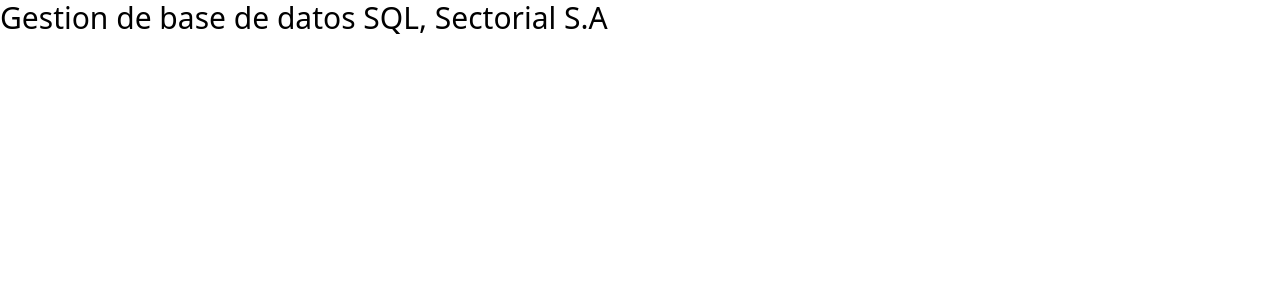
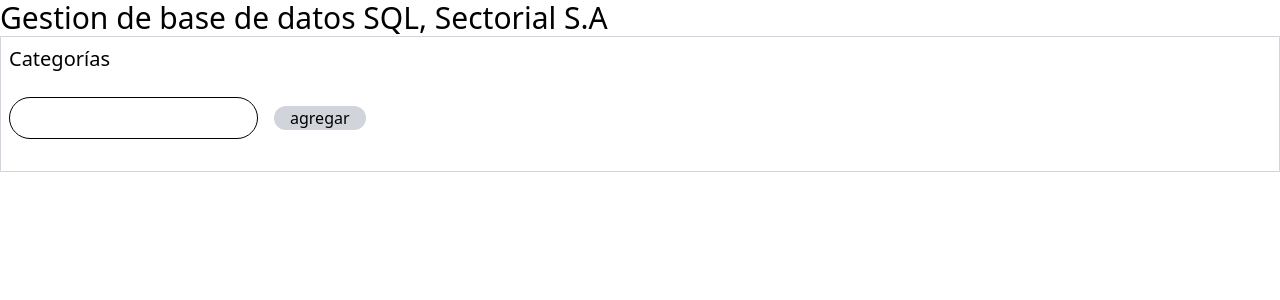
Before and after one commit to diegomedina62/SQL-Sectorial-Frontend, a React (Vite) app: page / in a window 1280 px wide. Shown: the top 300 px of the page. Built offline with nearby package versions, Linux system fonts and the light colour scheme.

Commit message:
component and form to add categories

```diff
--- a/package.json
+++ b/package.json
@@ -10,6 +10,7 @@
     "preview": "vite preview"
   },
   "dependencies": {
+    "axios": "^1.6.2",
     "react": "^18.2.0",
     "react-dom": "^18.2.0"
   },
--- a/src/App.jsx
+++ b/src/App.jsx
@@ -1,6 +1,15 @@
+import { useState } from "react"
+import Formcategory from "./components/Formcategory"
+
 function App() {
   return (
-    <h1 className="text-3xl">Gestion de base de datos SQL, Sectorial S.A</h1>
+    <>
+      <h1 className="text-3xl">Gestion de base de datos SQL, Sectorial S.A</h1>
+      <div className="border border-gray-300 p-2">
+        <h2 className="text-xl">Categorías </h2>
+        <Formcategory />
+      </div>
+    </>
   )
 }
 
--- /dev/null
+++ b/src/components/Formcategory.jsx
@@ -0,0 +1,38 @@
+import { useState } from "react"
+import axios from "axios"
+const url = "http://localhost:3000/categories"
+
+const Formcategory = () => {
+  const [newItemName, setNewItemName] = useState("")
+
+  const handleSubmit = async (e) => {
+    e.preventDefault()
+    if (!newItemName) return
+    try {
+      const response = await axios.post(url, {
+        CategoryName: newItemName,
+      })
+    } catch (error) {}
+  }
+  return (
+    <form onSubmit={handleSubmit}>
+      <div className="my-6">
+        <input
+          type="text"
+          value={newItemName}
+          className="rounded-full border border-black p-2"
+          onChange={(e) => {
+            setNewItemName(e.target.value)
+          }}
+        />
+        <button
+          type="submit"
+          className="mx-4 rounded-full bg-gray-300 px-4 hover:bg-sky-700"
+        >
+          agregar
+        </button>
+      </div>
+    </form>
+  )
+}
+export default Formcategory
```
Also changed, not shown: 2 other files (tests, documents, lock files or other folders).
